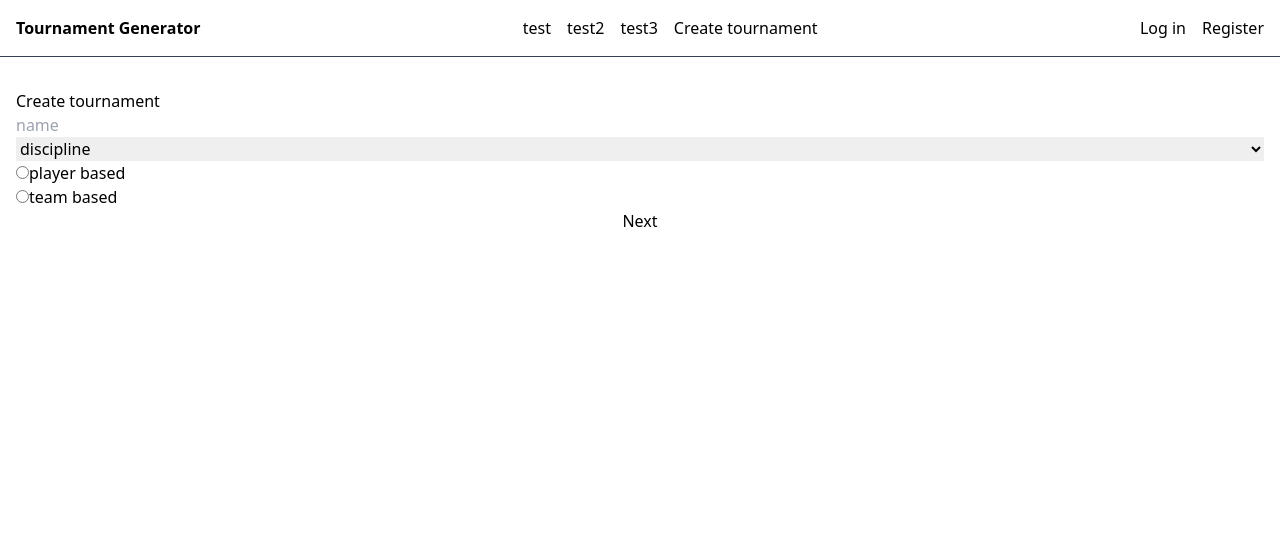
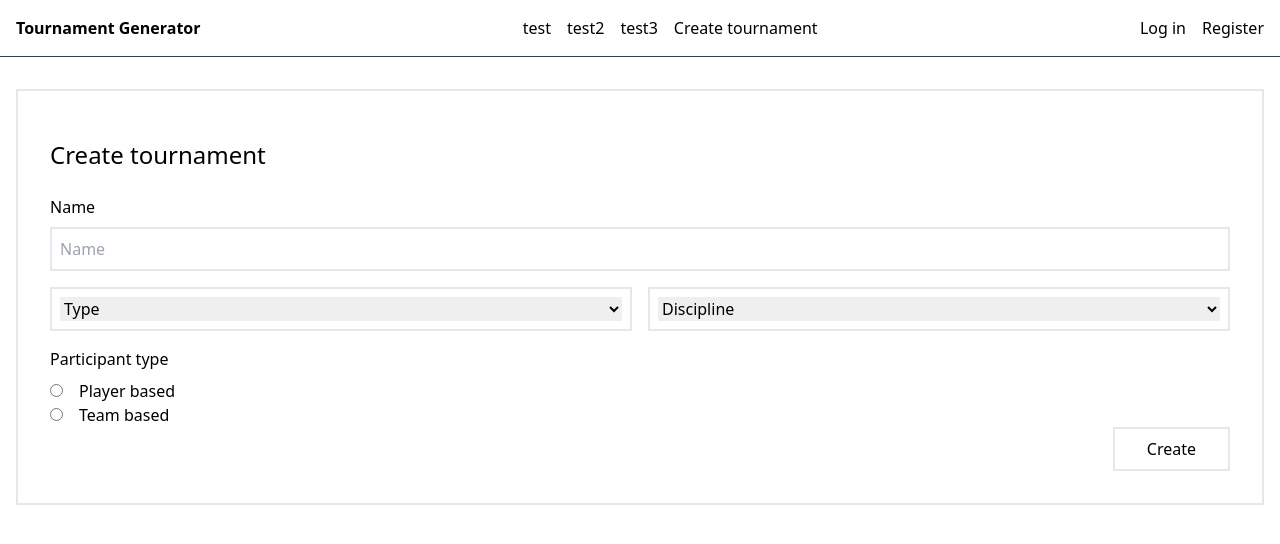
Before and after one commit to Eryk13/TMS, an Angular app in the folder web-app/: page /tournament in a window 1280 px wide. Shown: the top 544 px of the page. Built offline with nearby package versions, Linux system fonts and the light colour scheme.

Commit message:
style tournament form

```diff
--- a/web-app/src/app/modules/create-tournament/create-tournament-form/create-tournament-form.component.html
+++ b/web-app/src/app/modules/create-tournament/create-tournament-form/create-tournament-form.component.html
@@ -1,17 +1,33 @@
-<form class="flex flex-col">
-    <input type="text" placeholder="name"/>
-    <select>
-        <option selected disabled hidden>discipline</option>
-        <option>e-sport</option>
-        <option>other</option>
-    </select>
+<form class="flex flex-col border-solid border-2 p-8 w-full" (ngSubmit)="onSubmit()" [formGroup]="form">
+    <h1 class="text-2xl my-4">Create tournament</h1>
+    <label class="my-2" for="name">Name</label>
+    <input type="text" class="border-solid border-2 p-2 mb-4" placeholder="Name" id="name" formControlName="name"/>
+    <div class="flex gap-4 mb-4">
+        <div class="border-2 border-solid p-2 flex-1">
+            <select class="w-full" formControlName="type">
+                <option selected disabled hidden>Type</option>
+                <option>e-sport</option>
+                <option>other</option>
+            </select>
+        </div>
+        <div class="border-2 border-solid p-2 flex-1" >
+            <select class="w-full" formControlName="discipline">
+                <option selected disabled hidden>Discipline</option>
+                <option>e-sport</option>
+                <option>other</option>
+            </select>
+        </div>
+    </div>
+    <label class="mb-2">Participant type</label>
     <div>
-        <input type="radio" id="participant_type_player" name="participantType" value="player" />
-        <label for="participant_type_player">player based</label>
+        <input type="radio" id="participant_type_player" name="participantType" value="player" formControlName="participantType"/>
+        <label for="participant_type_player" class="ml-4">Player based</label>
     </div>
     <div>
-        <input type="radio" id="participant_type_team" name="participantType" value="team" />
-        <label for="participant_type_team">team based</label>
+        <input type="radio" id="participant_type_team" name="participantType" value="team" formControlName="participantType" />
+        <label for="participant_type_team" class="ml-4">Team based</label>
     </div>
-    <button>Next</button>
+    <div class="flex justify-end">
+        <button class="border-solid border-2 px-8 py-2 hover:bg-slate-100">Create</button>
+    </div>
 </form>
--- a/web-app/src/app/modules/create-tournament/create-tournament-form/create-tournament-form.component.ts
+++ b/web-app/src/app/modules/create-tournament/create-tournament-form/create-tournament-form.component.ts
@@ -1,12 +1,30 @@
-import { Component } from '@angular/core';
+import { Component, OnInit } from '@angular/core';
+import { FormBuilder, FormsModule, ReactiveFormsModule } from '@angular/forms';
 
 @Component({
   selector: 'app-create-tournament-form',
   standalone: true,
-  imports: [],
+  imports: [ReactiveFormsModule, FormsModule],
   templateUrl: './create-tournament-form.component.html',
   styleUrl: './create-tournament-form.component.css'
 })
-export class CreateTournamentFormComponent {
+export class CreateTournamentFormComponent implements OnInit {
+
+  form = this.fb.group({
+    name: [''],
+    type: ['Type'],
+    discipline: ['Discipline', ],
+    participantType: [''],
+  })
+
+  constructor(private fb: FormBuilder) {}
+
+  ngOnInit(): void {
+
+  }
+
+  onSubmit(): void {
+    console.log(this.form.value);
+  }
 
 }
--- a/web-app/src/app/modules/create-tournament/create-tournament-page/create-tournament-page.component.html
+++ b/web-app/src/app/modules/create-tournament/create-tournament-page/create-tournament-page.component.html
@@ -1,4 +1,3 @@
-<main class="mt-8 container mx-auto px-4">
-    <h1>Create tournament</h1>
-    <app-create-tournament-form></app-create-tournament-form>
+<main class="mt-8 container mx-auto px-4 flex align-center justify-center flex-col">
+    <app-create-tournament-form ></app-create-tournament-form>
 </main>
```
